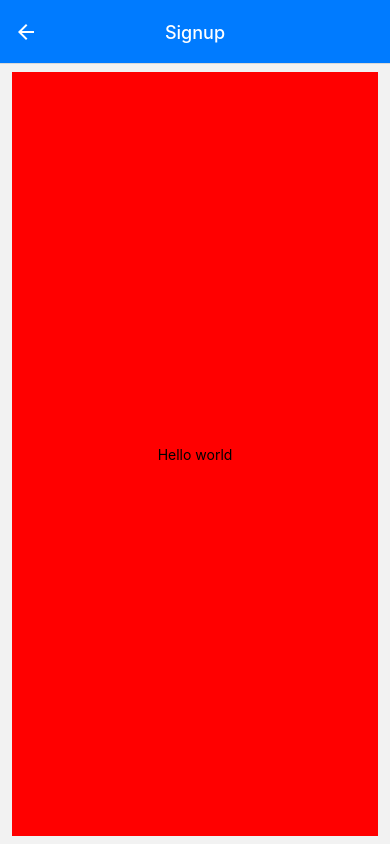
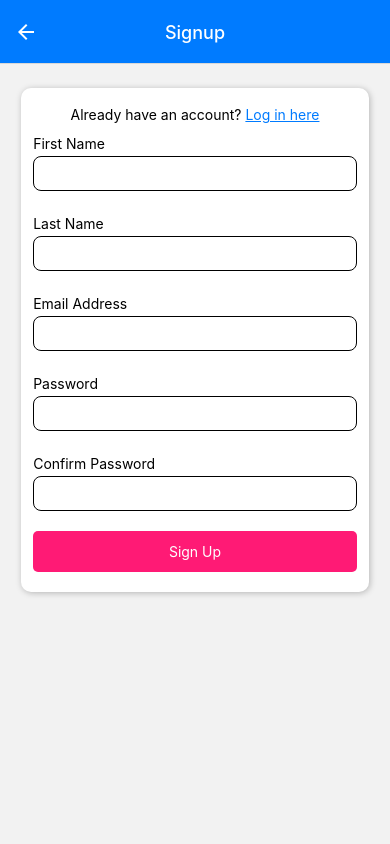
Before and after one commit to spaulsteinberg/a2z-mobile, a React Native app: screen /Signup in a window 390 px wide. Built offline with nearby package versions, Linux system fonts and the light colour scheme.

Commit message:
#2 signup ui

```diff
--- a/App.js
+++ b/App.js
@@ -8,20 +8,26 @@ import Colors from './src/styles/Colors';
 
 const Stack = createNativeStackNavigator()
 
+const NoAuthNavigation = () => {
+  return (
+    <Stack.Navigator screenOptions={{
+      headerStyle: { backgroundColor: Colors.primary },
+      headerTintColor: 'white',
+      headerTitleAlign: 'center'
+    }}>
+      <Stack.Screen name="Login" component={LoginScreen} />
+      <Stack.Screen name="Signup" component={SignupScreen} />
+    </Stack.Navigator>
+  )
+}
+
 export default function App() {
   return (
     <>
       <StatusBar style="light" />
       <SafeAreaView style={styles.container}>
         <NavigationContainer>
-          <Stack.Navigator screenOptions={{
-            headerStyle: { backgroundColor: Colors.primary },
-            headerTintColor: 'white',
-            headerTitleAlign: 'center'
-          }}>
-            <Stack.Screen name="Login" component={LoginScreen} />
-            <Stack.Screen name="Signup" component={SignupScreen} />
-          </Stack.Navigator>
+            <NoAuthNavigation />
         </NavigationContainer>
       </SafeAreaView>
     </>
--- a/src/components/screens/LoginScreen.js
+++ b/src/components/screens/LoginScreen.js
@@ -1,21 +1,11 @@
 import React from 'react'
-import { Text, View, ScrollView, StyleSheet, useWindowDimensions } from 'react-native'
+import { ScrollView } from 'react-native'
 import Colors from '../../styles/Colors'
-import globalStyles from '../../styles/global'
 import AZButton from '../ui/AZButton'
 import AZCard from '../ui/AZCard'
 import AZDivider from '../ui/AZDivider'
 import AZInput from '../ui/AZInput'
-
-const LoginScreen = ({ route, navigation }) => {
-
-    const { width } = useWindowDimensions()
-
-    const topMargin = width > 380 ? 24 : 48
-
-    let marginStyle = {
-        marginTop: topMargin
-    }
+import AZSingleView from '../ui/AZSingleView'
 
 const dividerStyle = { paddingVertical: 10 }
 const outerBtnStyle = { marginVertical: 8 }
@@ -34,6 +24,8 @@ const LoginScreen = ({ route, navigation }) => {
     }
 }
 
+const LoginScreen = ({ route, navigation }) => {
+
     const handleLoginPress = () => {
         console.log("login press")
     }
@@ -42,7 +34,7 @@ const LoginScreen = ({ route, navigation }) => {
 
     return (
         <ScrollView>
-            <View style={[styles.screen, marginStyle, globalStyles.screenContainer]}>
+            <AZSingleView>
                 <AZCard>
                     <AZInput label="Email Address" />
                     <AZInput label="Password" />
@@ -57,17 +49,9 @@ const LoginScreen = ({ route, navigation }) => {
                         onPress={handleRedirectToSignupPress}
                     />
                 </AZCard>
-            </View>
+            </AZSingleView>
         </ScrollView>
     )
 }
 
-const styles = StyleSheet.create({
-    screen: {
-        flex: 1,
-        alignItems: 'center',
-        justifyContent: 'flex-start',
-    }
-})
-
 export default LoginScreen
--- a/src/components/screens/SignupScreen.js
+++ b/src/components/screens/SignupScreen.js
@@ -1,22 +1,44 @@
 import React from 'react'
-import { Text, View, StyleSheet } from 'react-native'
-import globalStyles from '../../styles/global'
+import { StyleSheet, ScrollView, Text } from 'react-native'
+import Colors from '../../styles/Colors'
+import AZButton from '../ui/AZButton'
+import AZCard from '../ui/AZCard'
+import AZInput from '../ui/AZInput'
+import AZSingleView from '../ui/AZSingleView'
+
+const signupBtn = { outerStyle: { marginVertical: 8, }, innerStyle: { backgroundColor: Colors.secondary, } }
 
 const SignupScreen = ({ route, navigation }) => {
   return (
-    <View style={[styles.screen, globalStyles.screenContainer]}>
-        <Text>Hello world</Text>
-    </View>
+    <ScrollView>
+      <AZSingleView>
+        <AZCard>
+          <Text style={styles.login}>
+            Already have an account?{" "}
+            <Text style={styles.link} onPress={() => navigation.navigate("Login")}>Log in here</Text>
+          </Text>
+          <AZInput label="First Name" />
+          <AZInput label="Last Name" />
+          <AZInput label="Email Address" />
+          <AZInput label="Password" secureTextEntry/>
+          <AZInput label="Confirm Password" secureTextEntry/>
+          <AZButton title="Sign Up" outerStyle={signupBtn.outerStyle} innerStyle={signupBtn.innerStyle} />
+        </AZCard>
+      </AZSingleView>
+    </ScrollView>
   )
 }
 
 const styles = StyleSheet.create({
-    screen: {
-        flex: 1,
-        backgroundColor: 'red',
-        alignItems: 'center',
-        justifyContent: 'center'
-    }
+  login: {
+    textAlign: 'center',
+    paddingTop: 10
+  },
+  link: {
+    textDecorationLine: 'underline',
+    textDecorationColor: Colors.primary,
+    color: Colors.primary
+  }
 })
 
 export default SignupScreen
--- /dev/null
+++ b/src/components/ui/AZSingleView.js
@@ -0,0 +1,24 @@
+import React from 'react'
+import { View, StyleSheet, useWindowDimensions } from 'react-native'
+import globalStyles from '../../styles/global'
+
+/* Component for a single item in the screen - such as a login card */
+const AZSingleView = ({ children }) => {
+    const { width } = useWindowDimensions()
+
+    return (
+        <View style={[styles.screen, { marginTop: width > 380 ? 24 : 48 }, globalStyles.screenContainer]}>
+            {children}
+        </View>
+    )
+}
+
+const styles = StyleSheet.create({
+    screen: {
+        flex: 1,
+        alignItems: 'center',
+        justifyContent: 'flex-start',
+    }
+})
+
+export default AZSingleView
```
Lines whose indentation alone changed are shown as unchanged.
